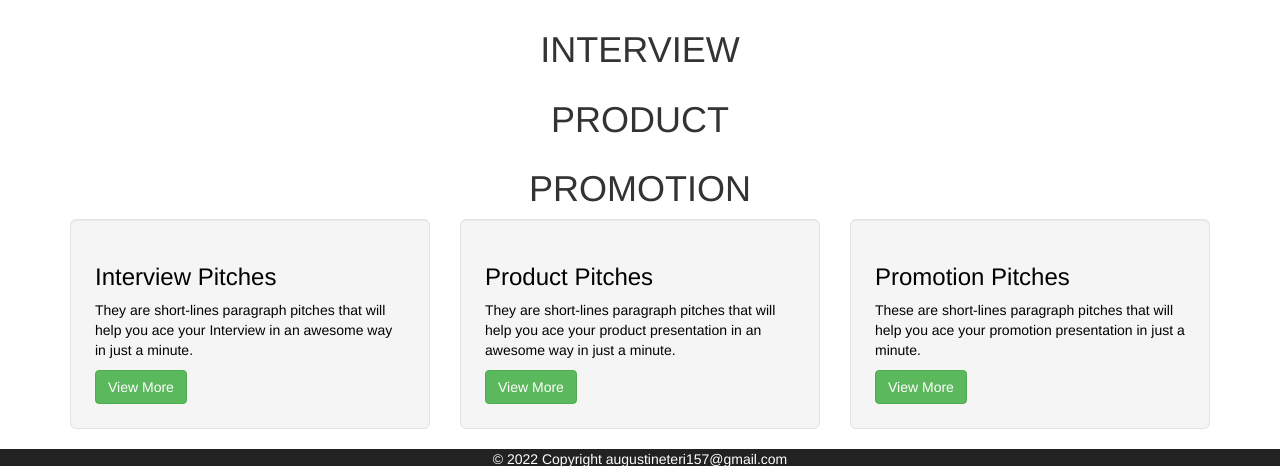
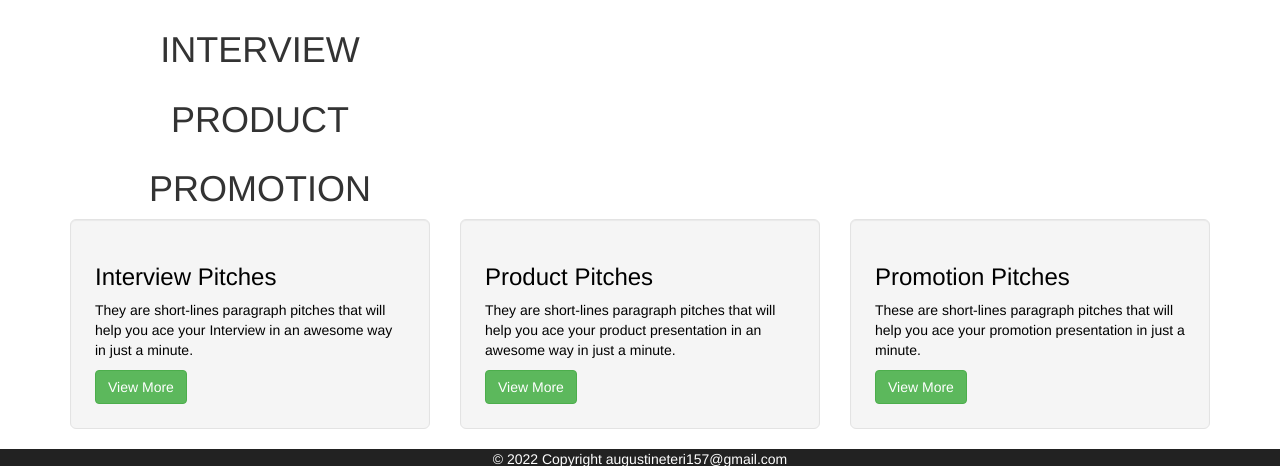
Before and after one commit to Teri11/PITCHES, a Flask app: page / in a window 1280 px wide. Shown: the part 711-1177 px from the top of the page. Run offline with Flask 2, Linux system fonts and the light colour scheme; data that the repository does not hold is empty; some libraries are stand-ins or nearby versions.

```diff
--- a/app/templates/index.html
+++ b/app/templates/index.html
@@ -11,29 +11,46 @@
   <img  src="https://media.wired.com/photos/5f10fd2718aba67278c259c3/master/w_1280%2Cc_limit/how-to-pitch-stories-to-wired-magazine-01.jpg" alt="" srcset="">
 
 </div>
+<div class="container">
+  <div class="col-md-4">
     <div class="row">
       <h1 class="text-center">INTERVIEW</h1>
-  <ul>
+      <ul  class="text-center">
 
       {{macro.showPitch(interview)}}
       </ul>
 
     </div>
+  </div>
 
+</div>
+
+<div class="container">
+  <div class="col-md-4">
     <div class="row">
       <h1 class="text-center">PRODUCT</h1>
-  <ul>
+      <ul  class="text-center">
       {{macro.showPitch(product)}}
       </ul>
 
     </div>
+  </div>
+
+</div>
+
+<div class="container">
+  <div class="col-md-4">
     <div class="row">
       <h1 class="text-center">PROMOTION</h1>
-  <ul>
+      <ul  class="text-center">
       {{macro.showPitch(promotion)}}
       </ul>
 
     </div>
+  </div>
+
+</div>
+
 
 <div class="container">
   <div class="row">
```
Lines whose indentation alone changed are shown as unchanged.
